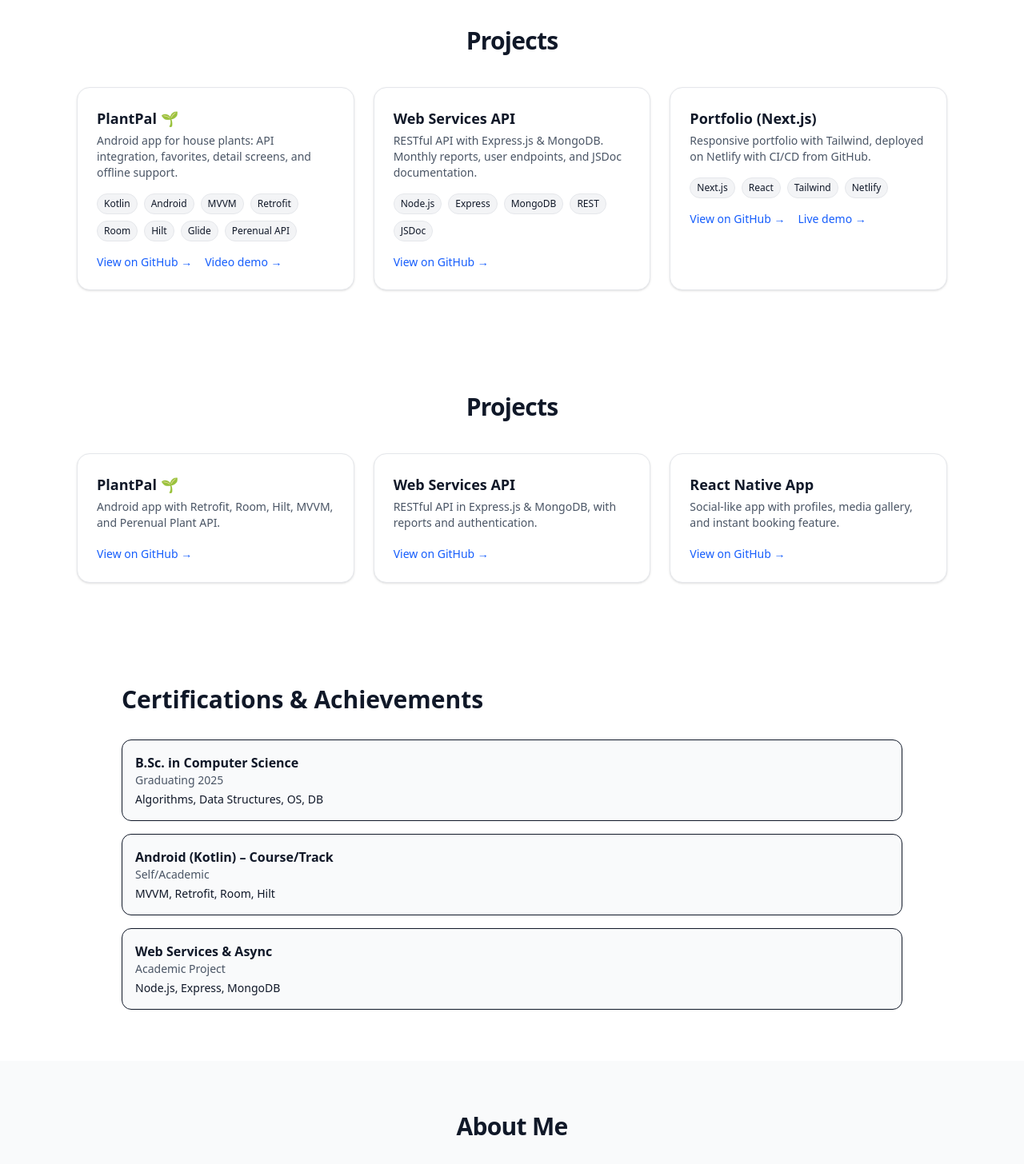
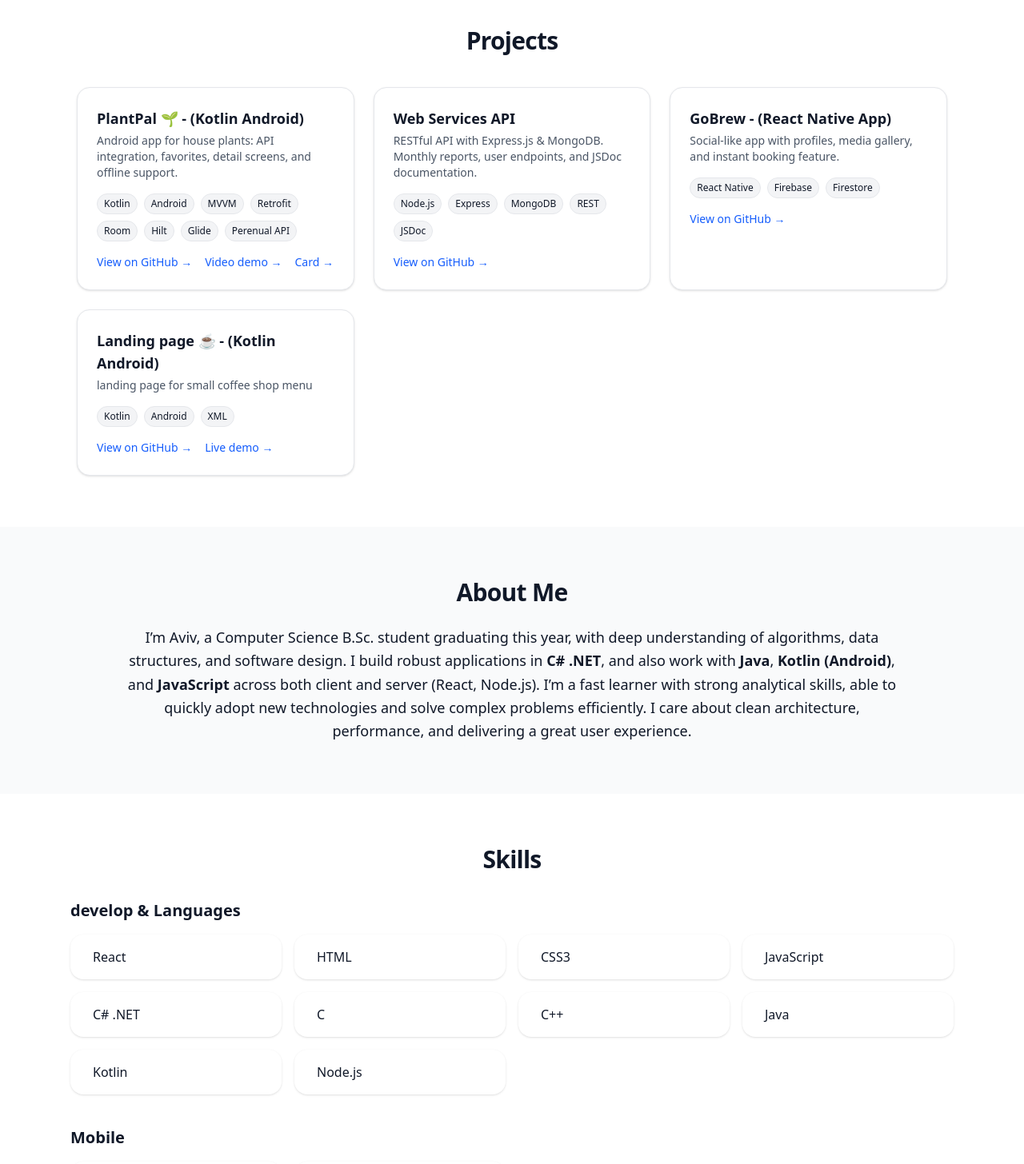
Before and after one commit to aviv2525/AvivPortfolio, a Next.js app: page / in a window 1280 px wide. Shown: the part 440-1896 px from the top of the page at 80% size. Built offline with nearby package versions, Linux system fonts and the light colour scheme.

Commit message:
24/04/2025 Update

```diff
--- a/components/ContactSection.jsx
+++ b/components/ContactSection.jsx
@@ -7,13 +7,10 @@ export default function ContactSection() {
           Open to junior software roles and freelance projects. Feel free to reach out.
         </p>
         <div className="flex justify-center gap-4">
-          <a href="mailto:youremail@example.com" className="px-5 py-3 rounded-xl bg-white text-gray-900 font-semibold">
-            Email Me
-          </a>
           <a href="https://github.com/aviv2525" target="_blank" rel="noreferrer" className="px-5 py-3 rounded-xl border border-white/30">
             GitHub
           </a>
-          <a href="https://www.linkedin.com/in/your-profile" target="_blank" rel="noreferrer" className="px-5 py-3 rounded-xl border border-white/30">
+          <a href="https://www.linkedin.com/in/aviv-malul-46a064216/" target="_blank" rel="noreferrer" className="px-5 py-3 rounded-xl border border-white/30">
             LinkedIn
           </a>
         </div>
--- a/components/ProjectsSection.jsx
+++ b/components/ProjectsSection.jsx
@@ -2,38 +2,73 @@ function Tag({ children }) {
   return <span className="px-2 py-1 text-xs rounded-full bg-gray-100">{children}</span>;
 }
 
-function ProjectCard({ title, descr, tech = [], links = {} }) {
+function ProjectCard({ title, description, tech = [], links = {} }) {
   return (
     <div className="p-6 rounded-2xl bg-white shadow-sm hover:shadow-md transition">
       <h3 className="text-xl font-semibold">{title}</h3>
-      <p className="mt-2 text-gray-700">{descr}</p>
+      <p className="mt-2 text-gray-700">{description}</p>
       <div className="mt-3 flex flex-wrap gap-2">
         {tech.map(t => <Tag key={t}>{t}</Tag>)}
       </div>
       <div className="mt-4 flex gap-4">
         {links.github && <a className="underline" href={links.github} target="_blank" rel="noreferrer">GitHub</a>}
         {links.demo && <a className="underline" href={links.demo} target="_blank" rel="noreferrer">Live Demo</a>}
+         {links.CARD &&
+          <a
+            className="underline"
+            href={links.CARD}
+            target="_blank"
+            rel="noreferrer"
+          >
+            Project Card
+          </a>
+        }
       </div>
     </div>
   );
 }
 
+
+ {/* Card 3 */}
+            <div className="group overflow-hidden rounded-2xl border border-gray-200 bg-white shadow-sm transition hover:-translate-y-0.5 hover:shadow-md">
+              <div className="p-6">
+                <h4 className="text-lg font-semibold mb-1 group-hover:text-gray-700 transition">
+                  React Native App
+                </h4>
+                <p className="text-gray-600 mb-4 text-sm">
+                  Social-like app with profiles, media gallery, and instant booking feature.
+                </p>
+                <a
+                  href="https://github.com/aviv2525/ReactNativeApp"
+                  target="_blank"
+                  rel="noopener noreferrer"
+                  className="text-sm font-medium text-blue-600 hover:underline"
+                >
+                  View on GitHub →
+                </a>
+              </div>
+            </div>
+
+
+
+
 // components/ProjectsSection.jsx
 export default function ProjectsSection() {
   const projects = [
     {
-      title: "PlantPal 🌱",
-      descr:
+      title: "PlantPal 🌱 - (Kotlin Android)",
+      description:
         "Android app for house plants: API integration, favorites, detail screens, and offline support.",
       tech: ["Kotlin", "Android", "MVVM", "Retrofit", "Room", "Hilt", "Glide", "Perenual API"],
       links: {
         github: "https://github.com/aviv2525/PlantPal",
         demo: "https://youtu.be/hU3Em6RoTjY",
+        CARD: "/docs/plantpal-card.jpg",
       },
     },
     {
       title: "Web Services API",
-      descr:
+      description:
         "RESTful API with Express.js & MongoDB. Monthly reports, user endpoints, and JSDoc documentation.",
       tech: ["Node.js", "Express", "MongoDB", "REST", "JSDoc"],
       links: {
@@ -41,13 +76,22 @@ export default function ProjectsSection() {
       },
     },
     {
-      title: "Portfolio (Next.js)",
-      descr:
-        "Responsive portfolio with Tailwind, deployed on Netlify with CI/CD from GitHub.",
-      tech: ["Next.js", "React", "Tailwind", "Netlify"],
+      title: "GoBrew - (React Native App)",
+      description:
+        "Social-like app with profiles, media gallery, and instant booking feature.",
+      tech: [ "React Native", "Firebase", "Firestore"],
       links: {
-        github: "https://github.com/aviv2525/portfolio",
-        demo: "https://avivportfolio2525.netlify.app/",
+        github: "https://github.com/aviv2525/GoBrew",
+      },
+    },
+        {
+      title: "Landing page ☕ - (Kotlin Android)",
+      description:
+        "landing page  for small coffee shop menu",
+      tech: [ "Kotlin", "Android", "XML" ],
+      links: {
+        github: "https://https://github.com/aviv2525/Aviv-Coffee-App",
+        demo: "https://www.youtube.com/shorts/KU-f9GFVDSs",
       },
     },
   ];
@@ -70,7 +114,7 @@ export default function ProjectsSection() {
                   {p.title}
                 </h4>
 
-                <p className="text-gray-600 mb-4 text-sm">{p.descr}</p>
+                <p className="text-gray-600 mb-4 text-sm">{p.description}</p>
 
                 {/* Tech tags */}
                 {p.tech?.length > 0 && (
@@ -108,6 +152,17 @@ export default function ProjectsSection() {
                       {p.title.includes("PlantPal") ? "Video demo →" : "Live demo →"}
                     </a>
                   )}
+                  {p.links?.CARD && (
+                    <a
+                      href={p.links.CARD}
+                      target="_blank"
+                      rel="noopener noreferrer"
+                      className="text-sm font-medium text-blue-600 hover:underline"
+                    >
+                      {p.title.includes("PlantPal") ? "Card →" : "Project Card →"}
+                    </a>
+                  )}
+
                 </div>
               </div>
             </article>
--- a/components/SkillsSection.jsx
+++ b/components/SkillsSection.jsx
@@ -1,18 +1,19 @@
 const skills = [
   // Frontend
-  { group: "Frontend", items: [
+  { group: "develop & Languages", items: [
     { name: "React", icon: "devicon-react-original" },
     { name: "HTML", icon: "devicon-html5-plain" },
     { name: "CSS3", icon: "devicon-css3-plain" },
     { name: "JavaScript", icon: "devicon-javascript-plain" },
-  ]},
-  // Backend & Languages
-  { group: "Backend & Languages", items: [
     { name: "C# .NET", icon: "devicon-dotnetcore-plain" },
+    { name: "C", icon: "devicon-C-plain" },
+    { name: "C++", icon: "devicon-C++-plain" },
     { name: "Java", icon: "devicon-java-plain" },
     { name: "Kotlin", icon: "devicon-kotlin-plain" },
     { name: "Node.js", icon: "devicon-nodejs-plain" },
   ]},
+  // Backend & Languages
+,
   // Mobile
   { group: "Mobile", items: [
     { name: "Android (Kotlin)", icon: "devicon-android-plain" },
@@ -23,12 +24,8 @@ const skills = [
     { name: "SQL", icon: "devicon-mysql-plain" },
     { name: "Git", icon: "devicon-git-plain" },
     { name: "GitHub", icon: "devicon-github-original" },
-    { name: "Docker", icon: "devicon-docker-plain" },
   ]},
-  // CS Core
-  { group: "CS Core", items: [
-    { name: "Algorithms & Data Structures", icon: "devicon-c-plain" }, // סמל כללי
-  ]},
+
 ];
 
 function SkillBadge({ icon, name }) {
--- a/pages/index.js
+++ b/pages/index.js
@@ -81,93 +81,13 @@ export default function Home() {
       {/* Projects Section */}
 
       <ProjectsSection />
-      <section id="projects" className="bg-white">
-        <div className="mx-auto max-w-6xl px-4 sm:px-6 lg:px-8 py-16">
-          <h3 className="text-2xl sm:text-3xl font-semibold tracking-tight text-center mb-10">
-            Projects
-          </h3>
-          <div className="grid gap-6 sm:grid-cols-2 lg:grid-cols-3">
-            {/* Card 1 */}
-            <div className="group overflow-hidden rounded-2xl border border-gray-200 bg-white shadow-sm transition hover:-translate-y-0.5 hover:shadow-md">
-              <div className="p-6">
-                <h4 className="text-lg font-semibold mb-1 group-hover:text-gray-700 transition">
-                  PlantPal 🌱
-                </h4>
-                <p className="text-gray-600 mb-4 text-sm">
-                  Android app with Retrofit, Room, Hilt, MVVM, and Perenual Plant API.
-                </p>
-                <a
-                  href="https://github.com/aviv2525/PlantPal"
-                  target="_blank"
-                  rel="noopener noreferrer"
-                  className="text-sm font-medium text-blue-600 hover:underline"
-                >
-                  View on GitHub →
-                </a>
-              </div>
-            </div>
 
-            {/* Card 2 */}
-            <div className="group overflow-hidden rounded-2xl border border-gray-200 bg-white shadow-sm transition hover:-translate-y-0.5 hover:shadow-md">
-              <div className="p-6">
-                <h4 className="text-lg font-semibold mb-1 group-hover:text-gray-700 transition">
-                  Web Services API
-                </h4>
-                <p className="text-gray-600 mb-4 text-sm">
-                  RESTful API in Express.js & MongoDB, with reports and authentication.
-                </p>
-                <a
-                  href="https://github.com/aviv2525/WebServicesAPI"
-                  target="_blank"
-                  rel="noopener noreferrer"
-                  className="text-sm font-medium text-blue-600 hover:underline"
-                >
-                  View on GitHub →
-                </a>
-              </div>
-            </div>
 
-            {/* Card 3 */}
-            <div className="group overflow-hidden rounded-2xl border border-gray-200 bg-white shadow-sm transition hover:-translate-y-0.5 hover:shadow-md">
-              <div className="p-6">
-                <h4 className="text-lg font-semibold mb-1 group-hover:text-gray-700 transition">
-                  React Native App
-                </h4>
-                <p className="text-gray-600 mb-4 text-sm">
-                  Social-like app with profiles, media gallery, and instant booking feature.
-                </p>
-                <a
-                  href="https://github.com/aviv2525/ReactNativeApp"
-                  target="_blank"
-                  rel="noopener noreferrer"
-                  className="text-sm font-medium text-blue-600 hover:underline"
-                >
-                  View on GitHub →
-                </a>
-              </div>
-            </div>
-          </div>
-        </div>
-      </section>
       {/* Achievements Section */}
-      <AchievementsSection />
       {/* About Section */}
 
             <AboutSection />
-      <section id="about" className="bg-gray-50">
-        <div className="mx-auto max-w-6xl px-4 sm:px-6 lg:px-8 py-16">
-          <h3 className="text-2xl sm:text-3xl font-semibold tracking-tight text-center mb-6">
-            About Me
-          </h3>
-          <p className="mx-auto max-w-3xl text-center text-gray-700">
-           I am Aviv, a Computer Science student graduating this year with a strong academic background and hands-on development experience.
-          I have a solid understanding of algorithms, data structures, and software design principles.
-          Skilled in C# .NET, Java, Kotlin, and JavaScript (React, Node.js), I enjoy building both web and mobile applications.
-          I am a fast learner with strong analytical skills, capable of quickly adapting to new technologies and solving complex problems efficiently.
-          My current focus is on developing modern applications that combine clean architecture with an engaging user experience.
-          </p>
-        </div>
-      </section>
+
       {/* Skills Section */}
       <SkillsSection />
       {/* Contact Section */}
```
Also changed, not shown: public/docs/plantpal-card.jpg (added).
